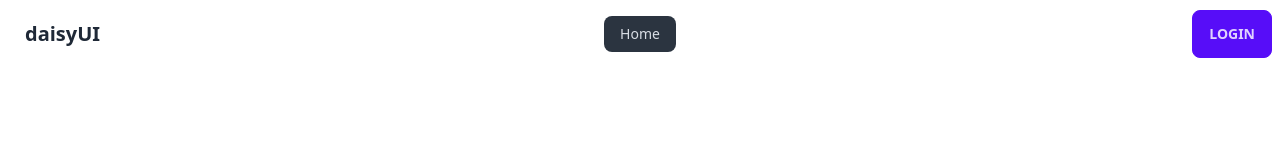
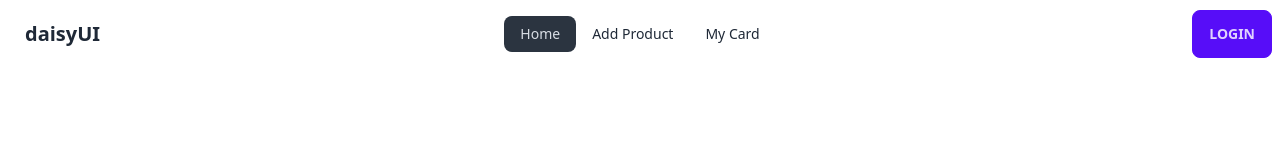
Before and after one commit to sadid56/electronics_products_clients_side, a React (Vite) app: page / in a window 1280 px wide. Shown: the top 160 px of the page. Built offline with nearby package versions, Linux system fonts and the light colour scheme; no server answers.

Commit message:
added a addProduct and ProductPage

```diff
--- /dev/null
+++ b/src/ErrorPage/ErrorPage.jsx
@@ -0,0 +1,15 @@
+import { useNavigate } from "react-router-dom";
+
+const ErrorPage = () => {
+    const navigate = useNavigate()
+    return (
+        <div className="flex justify-center h-[100vh] items-center">
+            <div className="w-fit text-center">
+                <h2 className="text-red-500 text-3xl">This page not available !</h2>
+                 <button className="btn btn-info mt-5" onClick={()=> navigate('/')}>Go Home</button>
+            </div>
+        </div>
+     );
+}
+
+export default ErrorPage;
--- a/src/Pages/BrandName/BrandName.jsx
+++ b/src/Pages/BrandName/BrandName.jsx
@@ -1,8 +1,9 @@
 import { useEffect, useState } from "react";
-import { useLoaderData } from "react-router-dom";
+import { useLoaderData, useNavigate } from "react-router-dom";
 
 const BrandName = () => {
-    const [brandeNames, setBrandeName] = useState([])
+    const [brandeNames, setBrandeName] = useState([]);
+    const navigate = useNavigate()
     useEffect(()=>{
         fetch('data.json')
         .then(res => res.json())
@@ -14,7 +15,7 @@ const BrandName = () => {
             <h3>{brandeNames?.length}</h3>
             <div className="grid grid-cols-3 gap-5">
                 {
-                    brandeNames.map(brandeName => <div className="card card-compact border-2 rounded-md">
+                    brandeNames.map(brandeName => <div onClick={()=>navigate(`/productPage/${brandeName._id}`)} className="card card-compact border-2 rounded-md">
                     <figure><img src={brandeName?.thumbnail} className="h-[300px] w-full rounded-md"/></figure>
                     <div className="card-body">
                       <h2 className="card-title text-4xl font-semibold">{brandeName?.brand_name}</h2>
--- /dev/null
+++ b/src/Private/AddProduct/AddProduct.jsx
@@ -0,0 +1,9 @@
+const AddProduct = () => {
+    return (
+        <div>
+            add
+        </div>
+     );
+}
+
+export default AddProduct;
--- /dev/null
+++ b/src/Private/ProductPage/ProductPage.jsx
@@ -0,0 +1,9 @@
+const ProductPage = () => {
+    return (
+        <div>
+            product
+        </div>
+     );
+}
+
+export default ProductPage;
--- a/src/Routes/Routers.jsx
+++ b/src/Routes/Routers.jsx
@@ -1,14 +1,17 @@
 import { createBrowserRouter } from "react-router-dom";
 import MainLayOut from "../MainLayOut/MainLayout";
 import Home from "../Pages/Home/Home";
-import BrandName from "../Pages/BrandName/BrandName";
 import Login from "../authantication/Login";
 import Registation from "../authantication/Registation";
+import ErrorPage from "../ErrorPage/ErrorPage";
+import AddProduct from "../Private/AddProduct/AddProduct";
+import ProductPage from "../Private/ProductPage/ProductPage";
 
 const Routers = createBrowserRouter([
     {
         path: '/',
         element: <MainLayOut></MainLayOut>,
+        errorElement: <ErrorPage/>,
         children: [
             {
                 path: '/',
@@ -21,6 +24,16 @@ const Routers = createBrowserRouter([
             {
                 path: '/registation',
                 element: <Registation/>
+            },
+            {
+                path: '/addProduct',
+                element: <AddProduct/>
+            },
+            {
+                path: '/productPage/:id',
+                element: <ProductPage/>,
+                loader: ({params})=>fetch(`data.json/${params.id}`)
+
             }
         ]
     }
--- a/src/shared/Navber/Navber.jsx
+++ b/src/shared/Navber/Navber.jsx
@@ -18,9 +18,11 @@ const Navber = () => {
 
   const navLinks = (
     <>
-      <li>
-        <NavLink to="/">Home</NavLink>
-      </li>
+
+        <li><NavLink to="/">Home</NavLink></li>
+        <li><NavLink to="/addProduct">Add Product</NavLink></li>
+        <li><NavLink to="/myCard">My Card</NavLink></li>
+
     </>
   );
   return (
```
